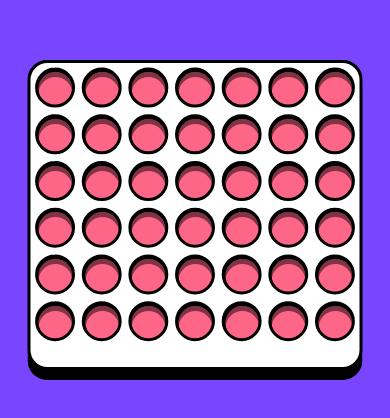
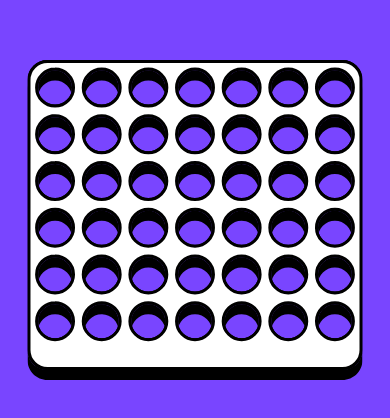
Before and after one commit to OliverCadman/connect_four, a React (Vite) app in the folder app/: page / in a window 390 px wide. Shown: the part 204-622 px from the top of the page. Built offline with nearby package versions, Linux system fonts and the light colour scheme.

Commit message:
Removed hover event props from mobile UI

```diff
--- a/app/src/components/GameArena/Board.tsx
+++ b/app/src/components/GameArena/Board.tsx
@@ -67,9 +67,8 @@ const Board: React.FC = () => {
                             key={columnIndex}
                             rowIndex={rowIndex}
                             columnIndex={columnIndex}
-                            handleMouseOver={handleMouseOver}
                           >
-                            <RedChipSmall />
+                            {/* <RedChipSmall /> */}
                           </GridCell>
                         );
                       })}
@@ -119,7 +118,7 @@ const Board: React.FC = () => {
                             handleMouseOver={handleMouseOver}
                             handleMouseOut={handleMouseOut}
                           >
-                            <RedChipLarge className="chip" />
+                            {/* <RedChipLarge className="chip" /> */}
                           </GridCell>
                         );
                       })}
--- a/app/src/components/GameArena/GridCell.tsx
+++ b/app/src/components/GameArena/GridCell.tsx
@@ -5,8 +5,8 @@ interface Props {
   columnIndex: number;
   rowIndex: number;
   showMarker: boolean | null;
-  handleMouseOver: (e: BaseSyntheticEvent) => void;
-  handleMouseOut: () => void;
+  handleMouseOver?: (e: BaseSyntheticEvent) => void;
+  handleMouseOut?: () => void;
   children: React.ReactNode;
 }
 
```
